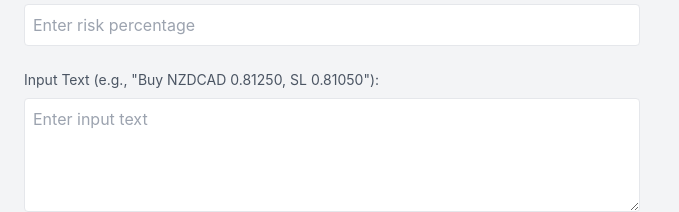
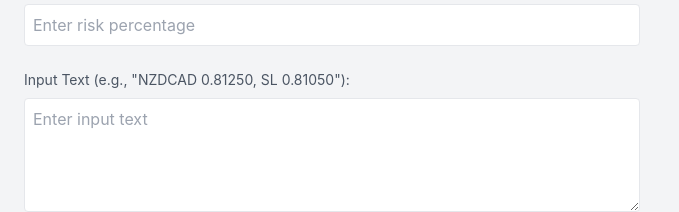
Before and after one commit to munim/forex-position-size-calculator, a React (Create React App) app: page / in a window 1280 px wide. Shown: the part 198-410 px from the top of the page, without its empty margins (0-679 px from the left). Built offline with nearby package versions, Linux system fonts and the light colour scheme.

Commit message:
Updated some content

```diff
--- a/src/App.js
+++ b/src/App.js
@@ -334,7 +334,7 @@ const App = () => {
 
           <div className="mb-6">
             <label className="block mb-2 text-sm text-gray-600">
-              Input Text (e.g., "Buy NZDCAD 0.81250, SL 0.81050"):
+              Input Text (e.g., "NZDCAD 0.81250, SL 0.81050"):
             </label>
             <textarea
               className="w-full p-2 border rounded"
```
